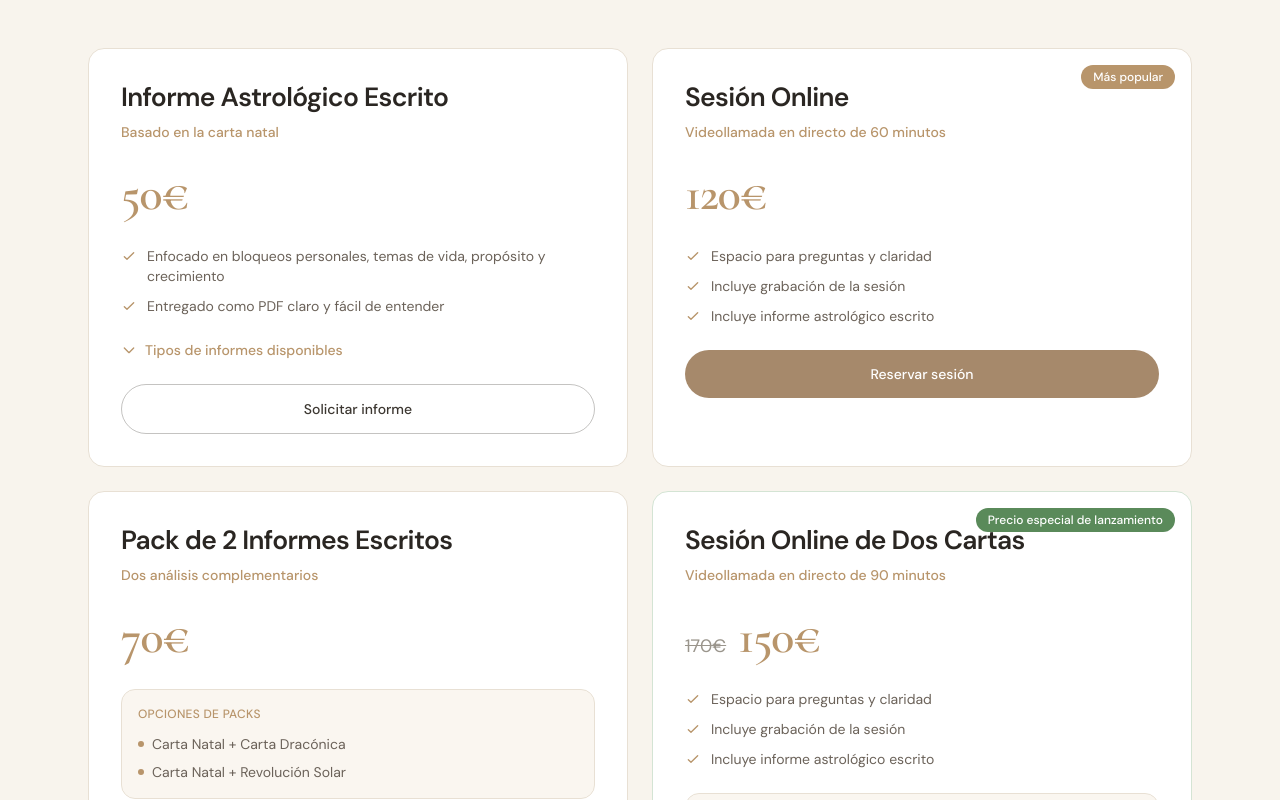
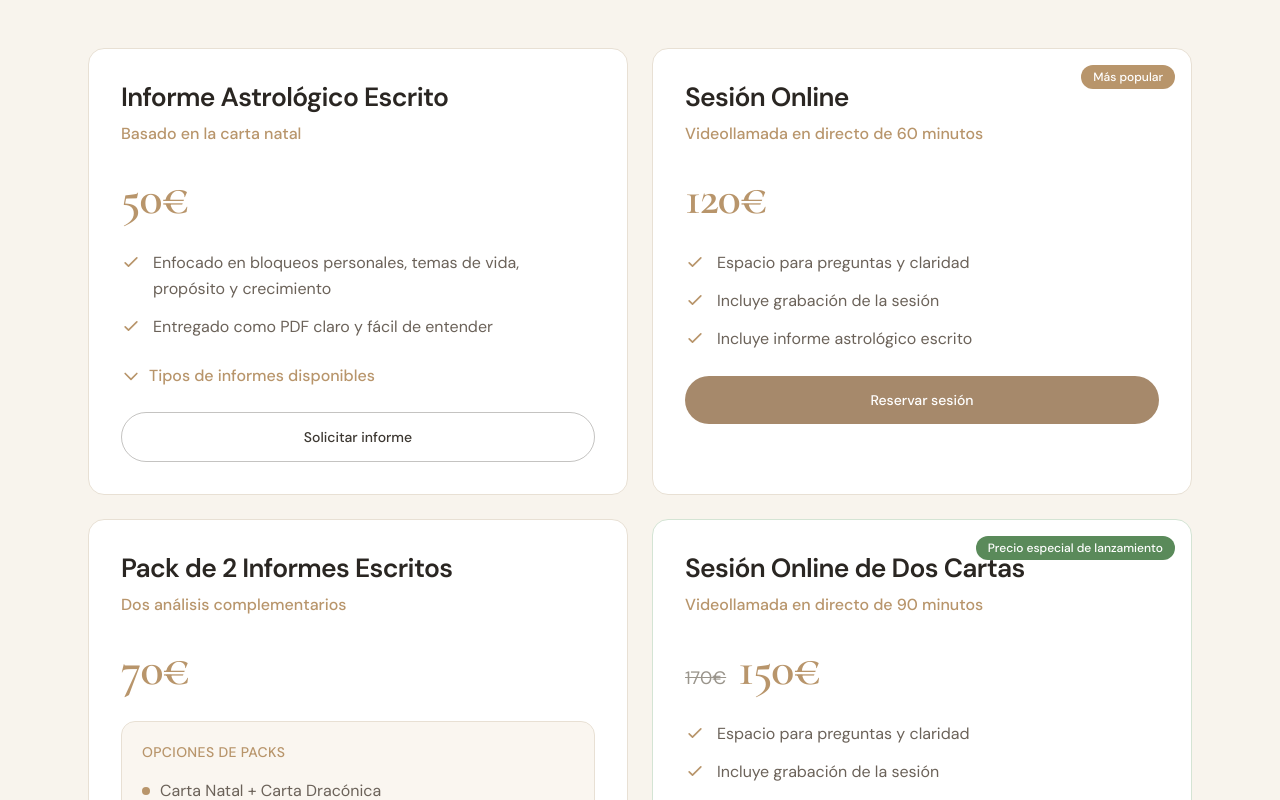
Before and after one commit to astrochiic-hash/astrochiic, a React (Vite) app: page / in a window 1280 px wide. Shown: the part 2380-3180 px from the top of the page. Built offline with nearby package versions, Linux system fonts and the light colour scheme.

Commit message:
Aumentar el tamaño de las descripciones en las cards de servicios para q

```diff
--- a/src/web/pages/index.tsx
+++ b/src/web/pages/index.tsx
@@ -708,7 +708,7 @@ const ServiceCard = ({
 
       <div className="mb-5 sm:mb-7">
         <h3 className="font-semibold text-xl sm:text-2xl md:text-[1.65rem] text-[#2A2622] mb-2 pr-20 sm:pr-24 leading-tight tracking-tight">{title}</h3>
-        <p className="text-[#B8956B] font-medium text-xs sm:text-sm">{subtitle}</p>
+        <p className="text-[#B8956B] font-medium text-sm sm:text-base">{subtitle}</p>
       </div>
 
       <div className="flex items-baseline gap-2 sm:gap-3 mb-5 sm:mb-7 mt-1">
@@ -719,10 +719,10 @@ const ServiceCard = ({
       </div>
 
       {features.length > 0 && (
-        <ul className="space-y-2 sm:space-y-2.5 mb-4 sm:mb-6">
+        <ul className="space-y-2 sm:space-y-3 mb-4 sm:mb-6">
           {features.map((feature, i) => (
-            <li key={i} className="flex items-start gap-2 sm:gap-2.5 text-[#6B6259] text-xs sm:text-sm">
-              <svg className="w-3.5 sm:w-4 h-3.5 sm:h-4 text-[#B8956B] mt-0.5 flex-shrink-0" fill="none" stroke="currentColor" viewBox="0 0 24 24">
+            <li key={i} className="flex items-start gap-2 sm:gap-3 text-[#6B6259] text-sm sm:text-base leading-relaxed">
+              <svg className="w-4 sm:w-5 h-4 sm:h-5 text-[#B8956B] mt-0.5 flex-shrink-0" fill="none" stroke="currentColor" viewBox="0 0 24 24">
                 <path strokeLinecap="round" strokeLinejoin="round" strokeWidth={2} d="M5 13l4 4L19 7" />
               </svg>
               {feature}
@@ -735,10 +735,10 @@ const ServiceCard = ({
         <div className="mb-4 sm:mb-6">
           <button
             onClick={() => setShowTypes(!showTypes)}
-            className="flex items-center gap-2 text-xs sm:text-sm font-medium text-[#B8956B] hover:text-[#9A7A5A] transition-colors"
+            className="flex items-center gap-2 text-sm sm:text-base font-medium text-[#B8956B] hover:text-[#9A7A5A] transition-colors"
           >
             <svg
-              className={`w-3.5 sm:w-4 h-3.5 sm:h-4 transition-transform ${showTypes ? 'rotate-180' : ''}`}
+              className={`w-4 sm:w-5 h-4 sm:h-5 transition-transform ${showTypes ? 'rotate-180' : ''}`}
               fill="none"
               stroke="currentColor"
               viewBox="0 0 24 24"
@@ -748,10 +748,10 @@ const ServiceCard = ({
             {typesLabel}
           </button>
           {showTypes && (
-            <ul className="mt-2 sm:mt-3 ml-5 sm:ml-6 space-y-1 sm:space-y-1.5">
+            <ul className="mt-3 sm:mt-4 ml-6 sm:ml-7 space-y-2 sm:space-y-2.5">
               {types.map((type, i) => (
-                <li key={i} className="text-xs sm:text-sm text-[#6B6259] flex items-center gap-2">
-                  <span className="w-1 sm:w-1.5 h-1 sm:h-1.5 bg-[#D4C5B0] rounded-full"></span>
+                <li key={i} className="text-sm sm:text-base text-[#6B6259] flex items-center gap-2.5 leading-relaxed">
+                  <span className="w-1.5 sm:w-2 h-1.5 sm:h-2 bg-[#D4C5B0] rounded-full flex-shrink-0"></span>
                   {type}
                 </li>
               ))}
@@ -761,12 +761,12 @@ const ServiceCard = ({
       )}
 
       {packs && (
-        <div className="mb-4 sm:mb-6 p-3 sm:p-4 bg-[#FAF6F0] rounded-xl border border-[#E8E0D4]">
-          <p className="text-[10px] sm:text-xs font-medium text-[#B8956B] uppercase tracking-wide mb-2 sm:mb-3">{packsLabel}</p>
-          <ul className="space-y-1.5 sm:space-y-2">
+        <div className="mb-4 sm:mb-6 p-4 sm:p-5 bg-[#FAF6F0] rounded-xl border border-[#E8E0D4]">
+          <p className="text-xs sm:text-sm font-medium text-[#B8956B] uppercase tracking-wide mb-3 sm:mb-4">{packsLabel}</p>
+          <ul className="space-y-2 sm:space-y-2.5">
             {packs.map((pack, i) => (
-              <li key={i} className="text-xs sm:text-sm text-[#6B6259] flex items-center gap-2">
-                <span className="w-1 sm:w-1.5 h-1 sm:h-1.5 bg-[#B8956B] rounded-full"></span>
+              <li key={i} className="text-sm sm:text-base text-[#6B6259] flex items-center gap-2.5 leading-relaxed">
+                <span className="w-1.5 sm:w-2 h-1.5 sm:h-2 bg-[#B8956B] rounded-full flex-shrink-0"></span>
                 {pack}
               </li>
             ))}
```
Also changed, not shown: tasks.json (+1 -1 lines).
